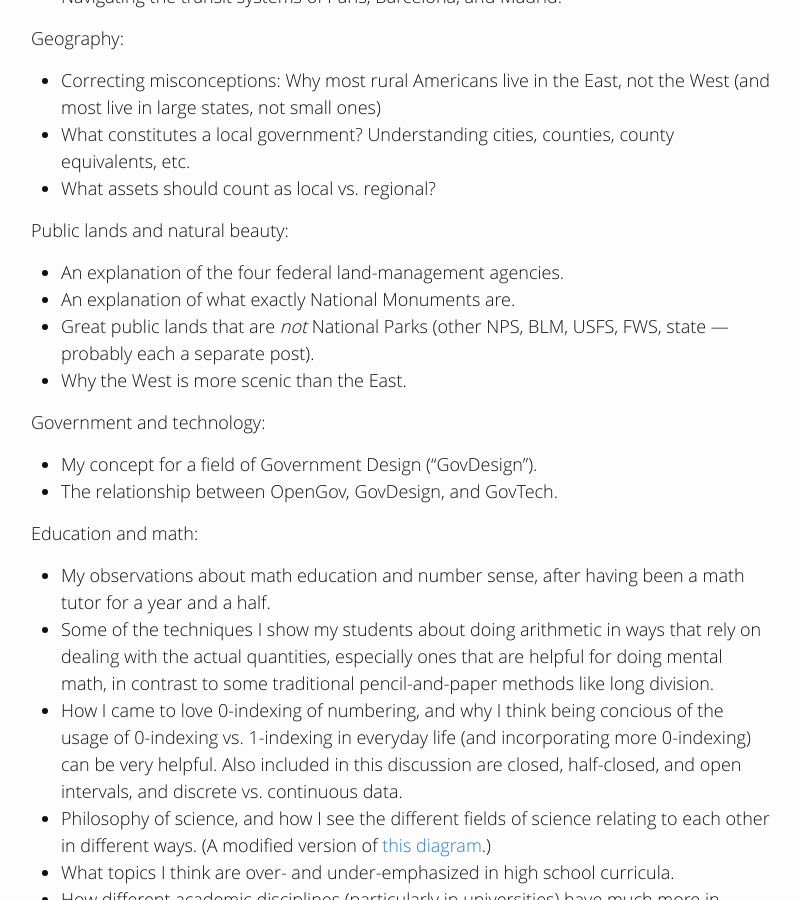
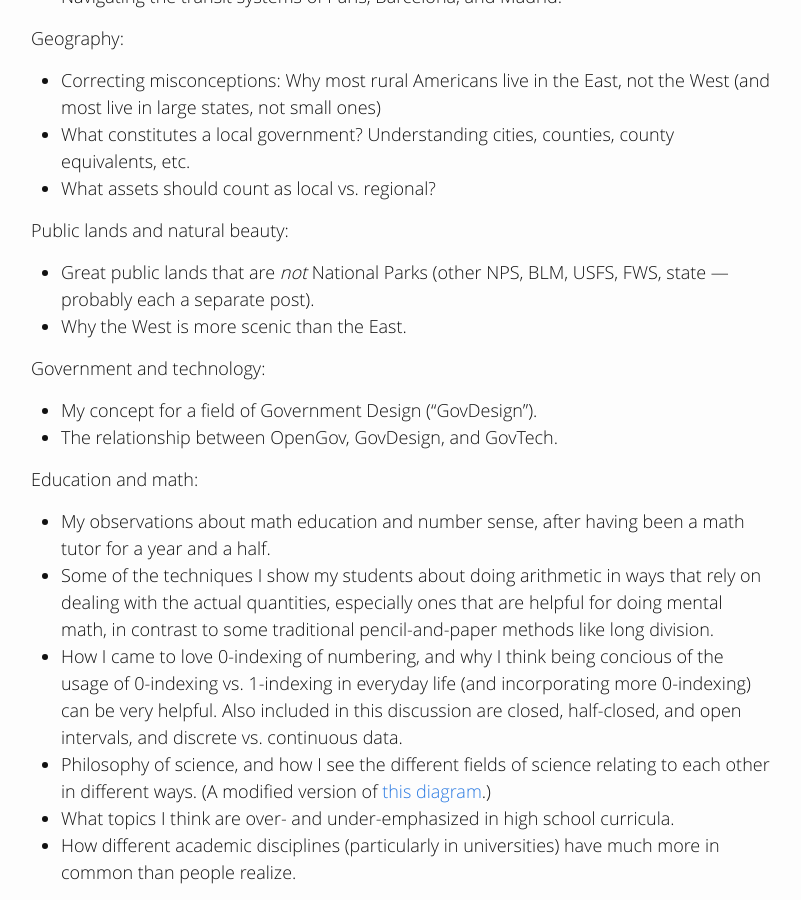
Before and after one commit to gregjd/gregjd.github.io, a Jekyll site: the page built from blog/index.md, in a window 1280 px wide and 900 px high, scrolled down 1850 px. Shown: the whole window, without its empty margins (239-1040 px from the left). Built offline with Jekyll 4.4.1, drawn with Linux system fonts in a browser that asks for light colours.

Commit message:
Remove now-blogged posts from queue

```diff
--- a/blog/index.md
+++ b/blog/index.md
@@ -50,8 +50,6 @@ Geography:
 
 Public lands and natural beauty:
 
-* An explanation of the four federal land-management agencies.
-* An explanation of what exactly National Monuments are.
 * Great public lands that are _not_ National Parks (other NPS, BLM, USFS, FWS, state — probably each a separate post).
 * Why the West is more scenic than the East.
 
```
